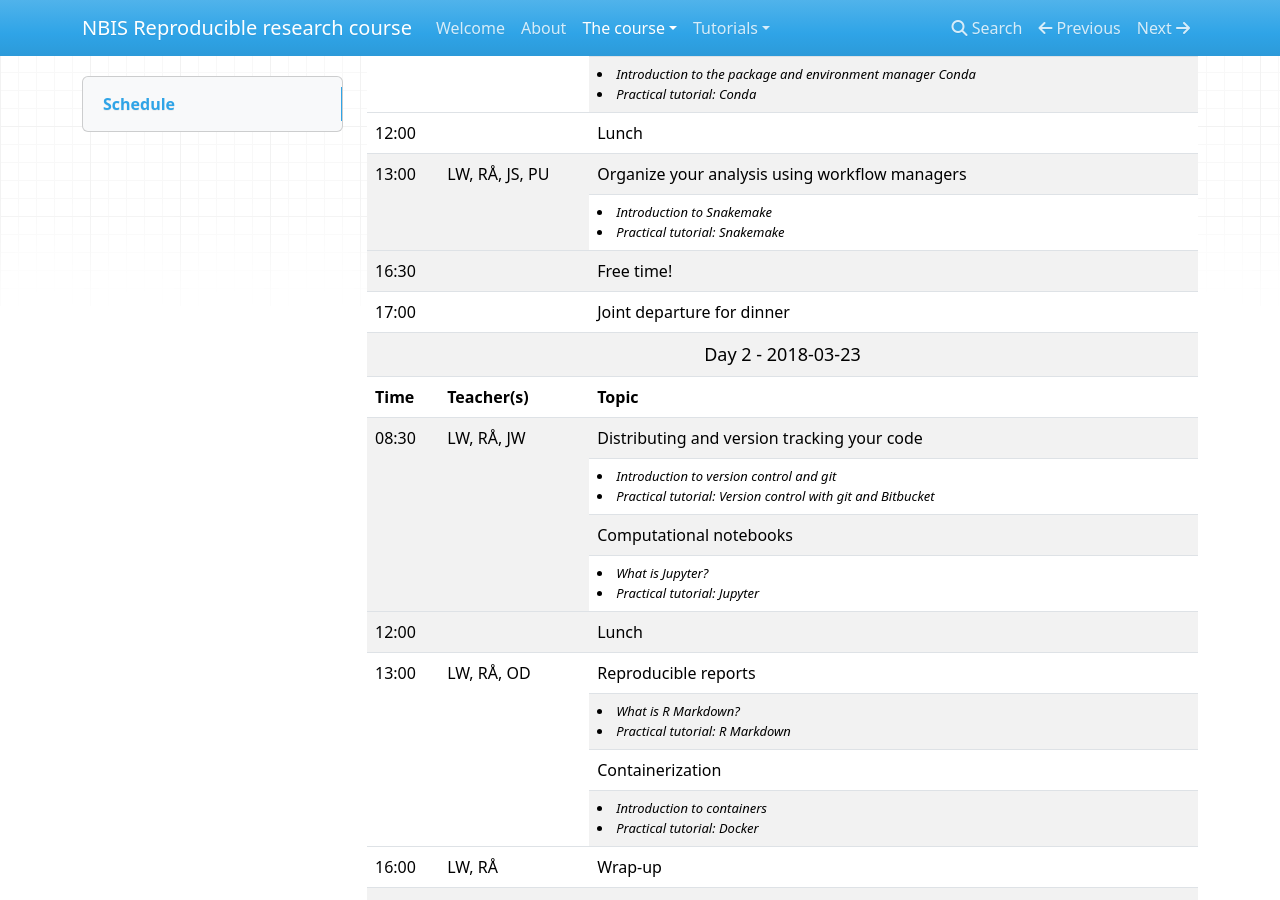
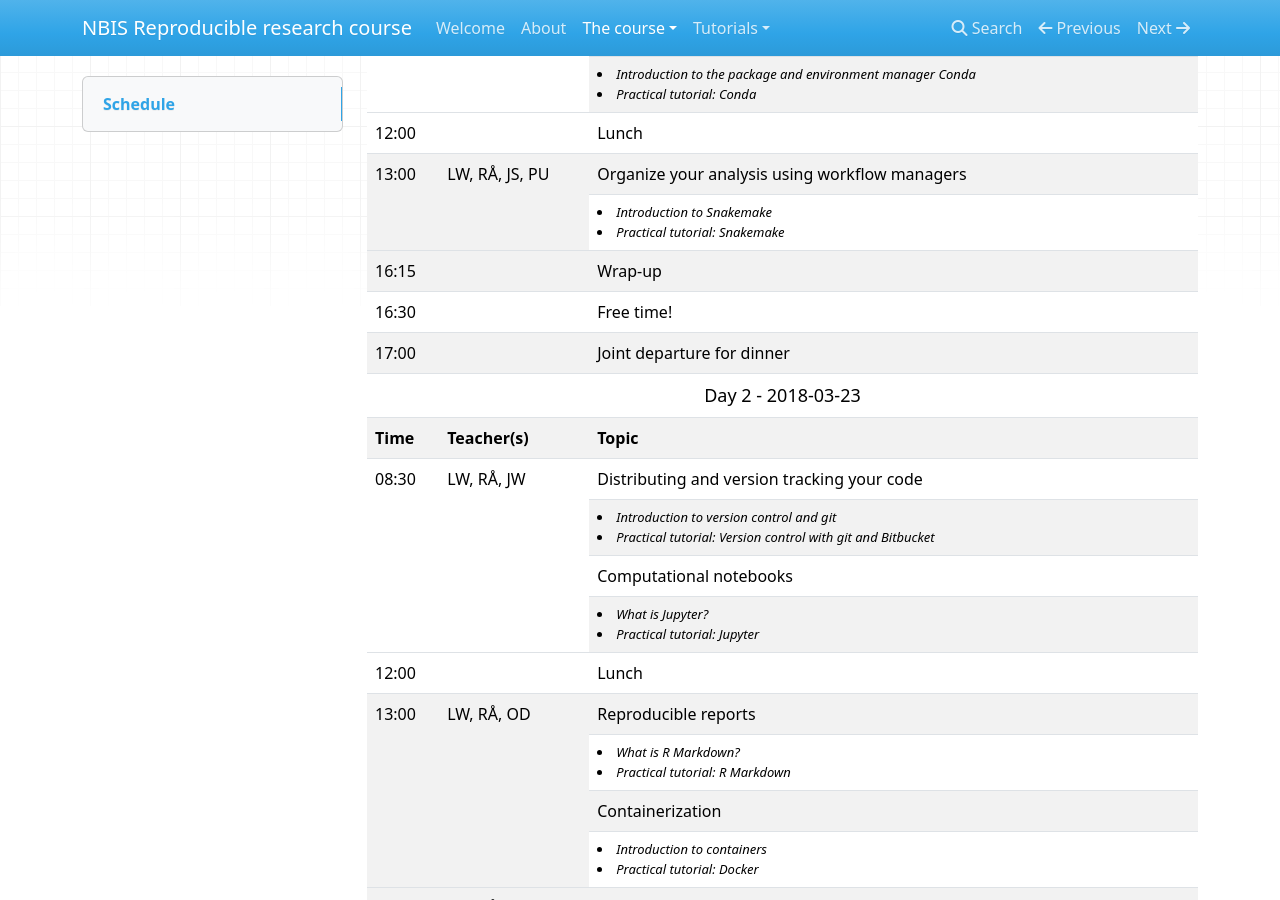
Before and after one commit to NBISweden/workshop-reproducible-research, an MkDocs documentation site: the page built from docs/schedule.md, in a window 1280 px wide and 900 px high, scrolled down 326 px. Built offline with MkDocs 1.6.1, drawn with Linux system fonts in a browser that asks for light colours; nearby versions of some CDN libraries; old or Windows-style settings are respelled for this version of MkDocs.

Commit message:
add wrap up day1

```diff
--- a/docs/schedule.md
+++ b/docs/schedule.md
@@ -55,6 +55,11 @@
       <li> Introduction to Snakemake
       <li> Practical tutorial: Snakemake
     </td>
+  </tr>
+  <tr>
+    <td> <font size="3"> 16:15 </td>
+    <td> </td>
+    <td> <font size="3"> Wrap-up </td>
   </tr>
   <tr>
     <td> <font size="3"> 16:30 </td>
```
